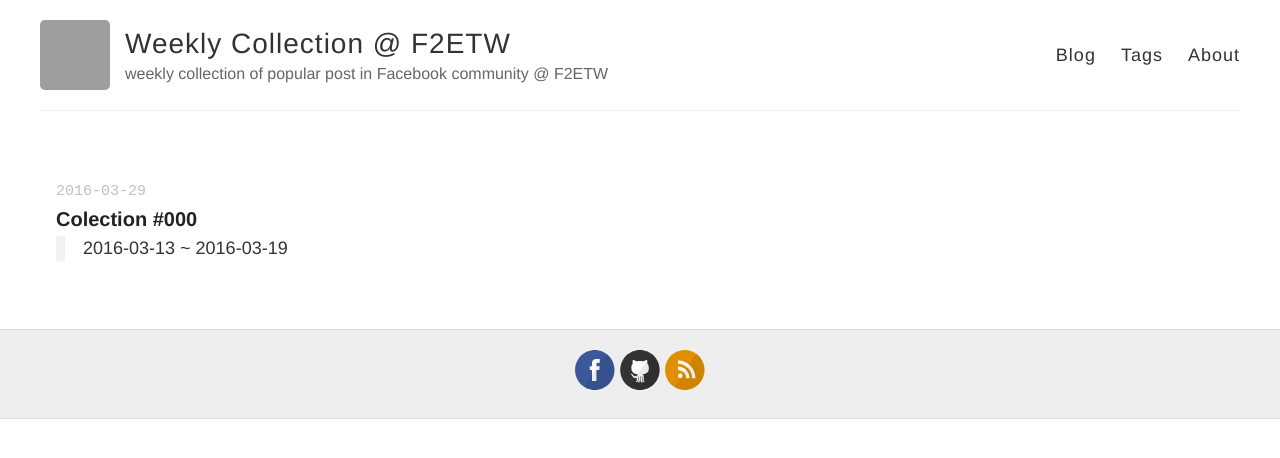
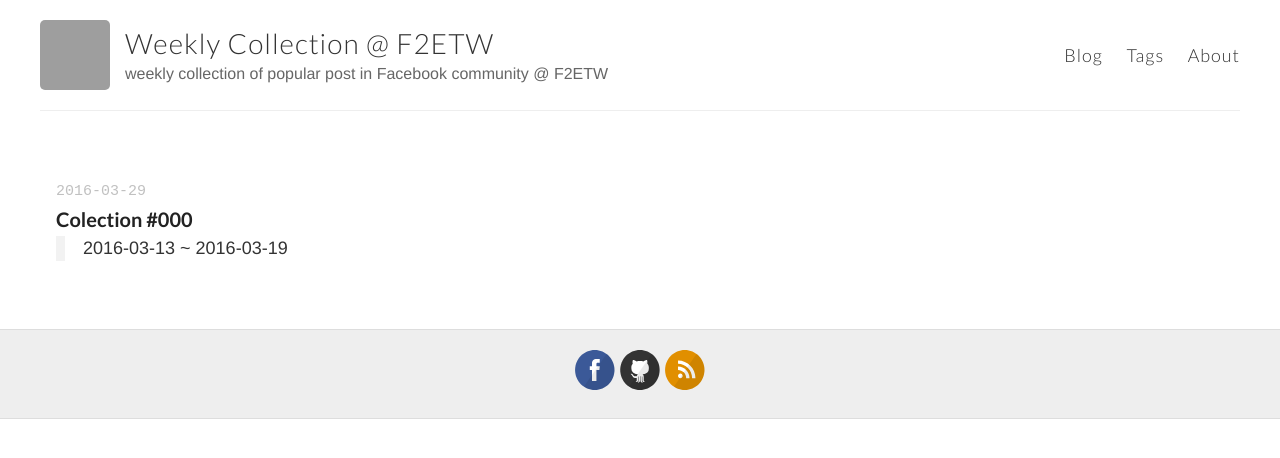
Before and after one commit to f2etw/weekly-collection, a Jekyll site: the page built from index.html, in a window 1280 px wide. Shown: the top 458 px of the page. Built offline with Jekyll 4.4.1, drawn with Linux system fonts in a browser that asks for light colours; the list of posts is cut into pages by our own code; grey boxes are pictures that could not be loaded.

Commit message:
增加 Lato 的字型

```diff
--- a/_layouts/default.html
+++ b/_layouts/default.html
@@ -10,6 +10,7 @@
     <![endif]-->
 
     <link rel="stylesheet" type="text/css" href="{{ site.baseurl }}/style.css" />
+    <link href='https://fonts.googleapis.com/css?family=Lato:400,300,700' rel='stylesheet' type='text/css'>
     <link rel="alternate" type="application/rss+xml" title="{{ site.name }} - {{ site.description }}" href="{{ site.baseurl }}/feed.xml" />
 
     <!-- Created with Jekyll Now - http://github.com/barryclark/jekyll-now -->
--- a/_sass/_c-post.scss
+++ b/_sass/_c-post.scss
@@ -21,6 +21,7 @@
 .post__title {
   margin: 0;
 
+  font-family: 'Lato', serif;
   .post__link:hover & {
     text-decoration: underline;
   }
--- a/style.scss
+++ b/style.scss
@@ -194,7 +194,7 @@
   margin: 0;
   color: $darkGray;
   cursor: pointer;
-  font-family: $helveticaNeue;
+  font-family: 'Lato', sans-serif;
   font-weight: 300;
   font-size: 28px;
   letter-spacing: 1px;
@@ -213,7 +213,7 @@
 nav {
   float: right;
   margin-top: 23px; // @TODO: Vertically middle align
-  font-family: $helveticaNeue;
+  font-family: 'Lato', sans-serif;
   font-size: 18px;
 
   @include mobile {
```
